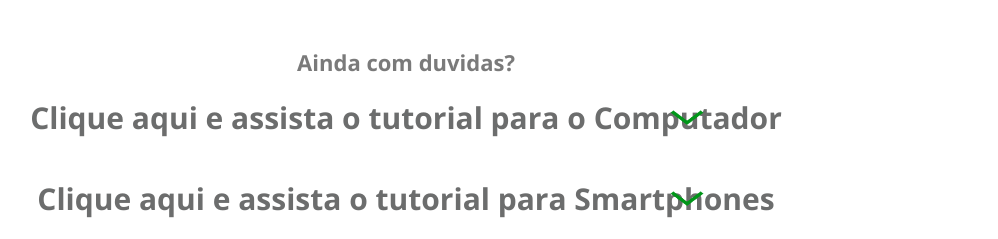
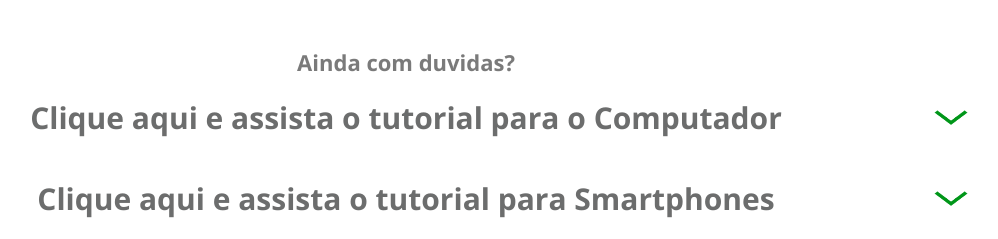
Before and after one commit to claysonAlves12/ServidorDeTest, a Node server app: page / in a window 1280 px wide. Shown: the part 1748-1987 px from the top of the page, without its empty margins (234-1232 px from the left). Run offline with Node 20, Linux system fonts and the light colour scheme.

Commit message:
Update index.css

```diff
--- a/src/public/index.css
+++ b/src/public/index.css
@@ -74,7 +74,7 @@
     position: absolute;
     top: 25px;
     padding: 8px;
-    left: 70vw;
+    right: 70px;
 }
 
 .videoIframe {
```
